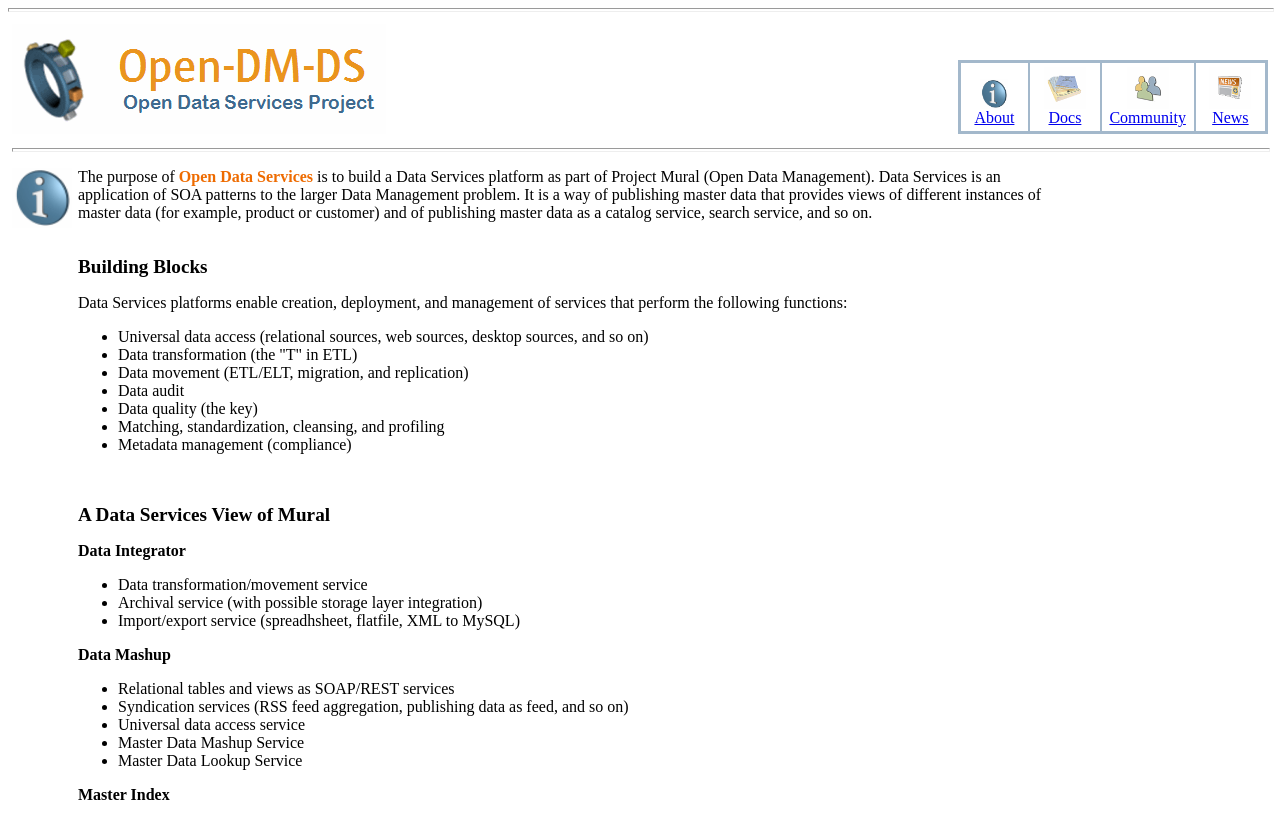
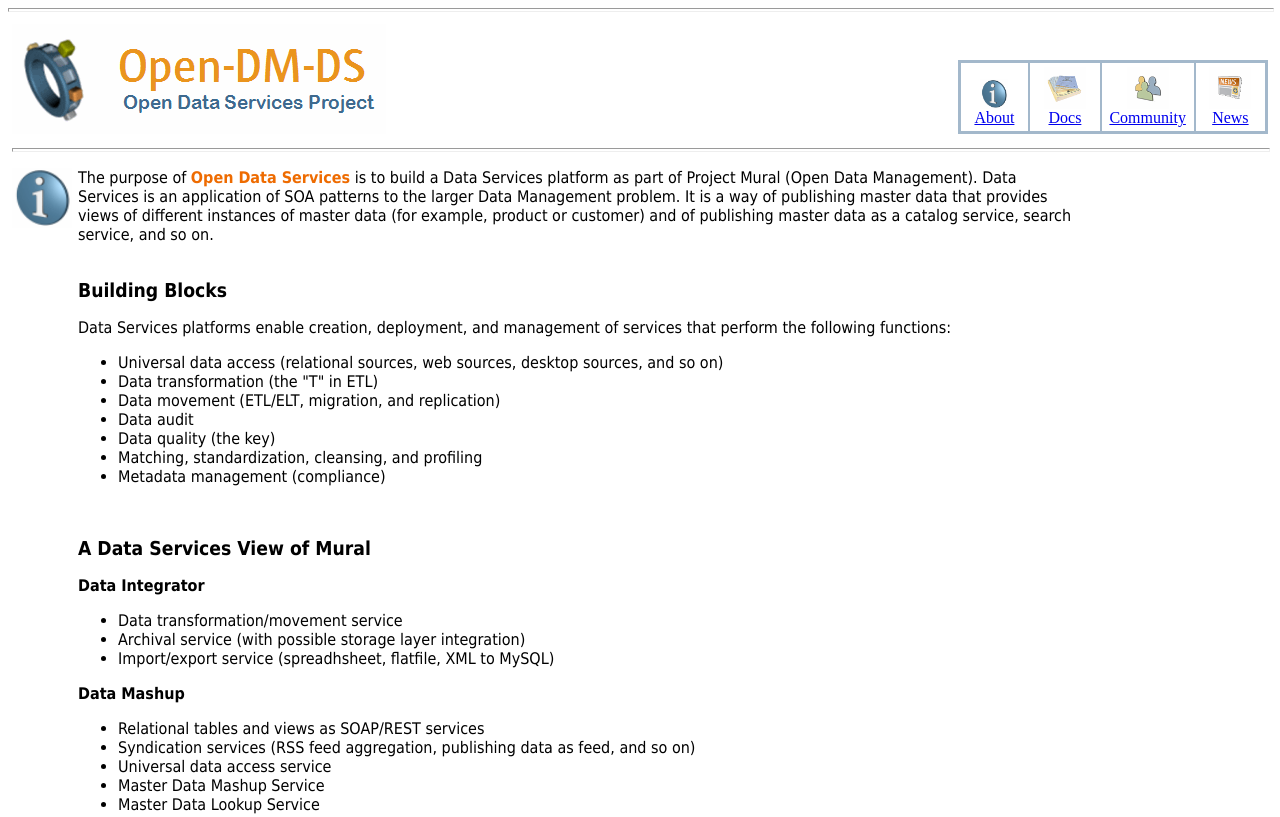
Before and after one commit to ahimanikya/open-dm-ds, a plain HTML site: page www/index.html in a window 1280 px wide. Shown: the top 817 px of the page. Drawn offline with Linux system fonts and the light colour scheme.

Commit message:
added templates, updated index

```diff
--- a/www/index.html
+++ b/www/index.html
@@ -45,7 +45,7 @@
 </tbody>
 </table>
 
-<table style="text-align: left; width: 85%; height: 425px;" border="0" cellpadding="2" cellspacing="2">
+<table style="text-align: left; width: 85%; height: 425px; font-family: Tahoma;" border="0" cellpadding="2" cellspacing="2">
 <tbody>
 <tr>
 <td style="text-align: left; vertical-align: top; width: 31px;">
```
